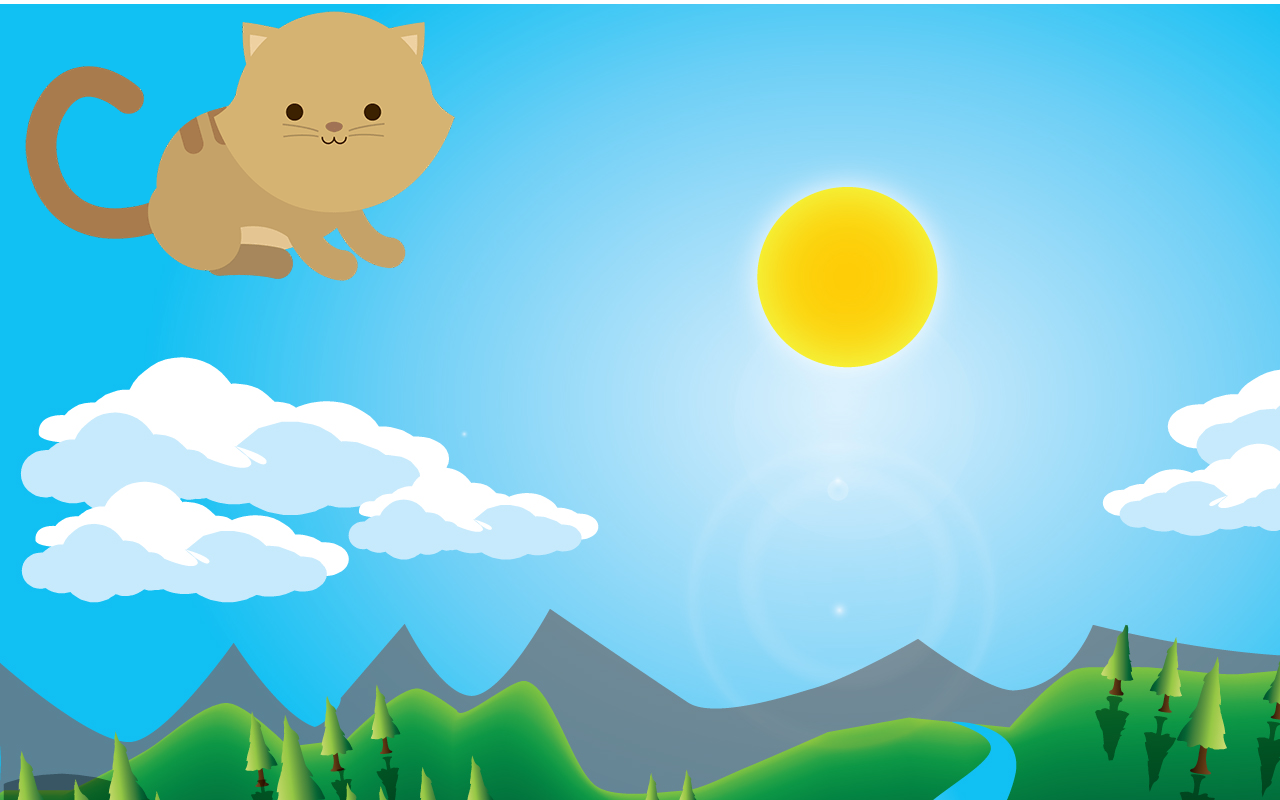
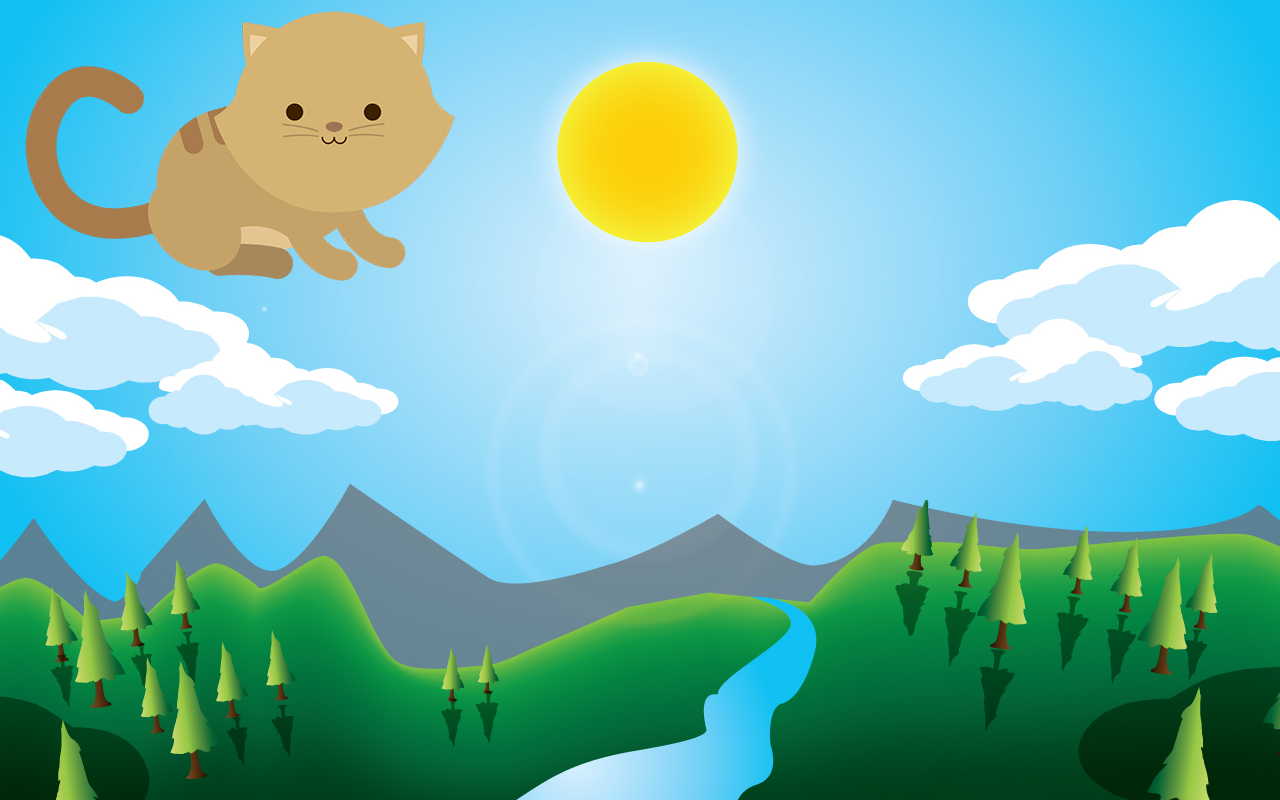
Before and after one commit to cstapiarubio/kitten-laboratoria, a plain HTML site: page index.html in a window 1280 px wide. Drawn offline with Linux system fonts and the light colour scheme.

Commit message:
posicionando correctamente la imagen de fondo

```diff
--- a/assets/css/media.css
+++ b/assets/css/media.css
@@ -1,10 +1,10 @@
-@media only screen (min-width: 700px){
+@media only screen and (max-width: 700px){
+	body{
 
-background-image:url(../assets/img/copia de dawn.png);
+		background-image:url("../img/Copia de dawn.png");
 
+	}
 
-}
+	@media only screen and (max-width: 400px){
 
-@media only screen (min-width: 400px){
-
-}
+	}
--- a/assets/css/style.css
+++ b/assets/css/style.css
@@ -1,7 +1,11 @@
 body{
 	background-image: url("../img/Copia de Landscape.jpg");
+	background-repeat: no-repeat;
+	background-position: center;
+	background-attachment: fixed;
+	/*preguntar si esta bien con esto, ya que la imagen se achique background-size: 100%;*/
 }
 
-img{
-	flex-direction: center;
+.flex-container{
+	display: flex;
 }
--- a/index.html
+++ b/index.html
@@ -8,7 +8,7 @@
 	<link rel="stylesheet" type="text/css" href="assets/css/media.css">
 </head>
 <body>
-	<section class="flex-container">
+<section id="cat-principal" class="flex-container">
 		<img src="assets/img/Copia de kitten-medium.png">
 	</section>
 </body>
```
